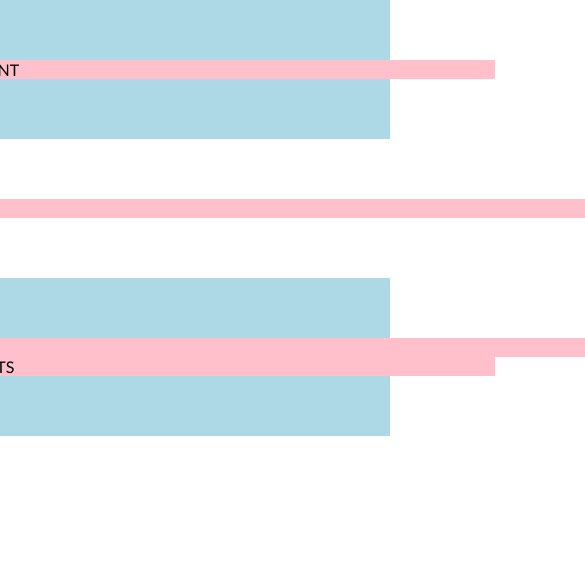
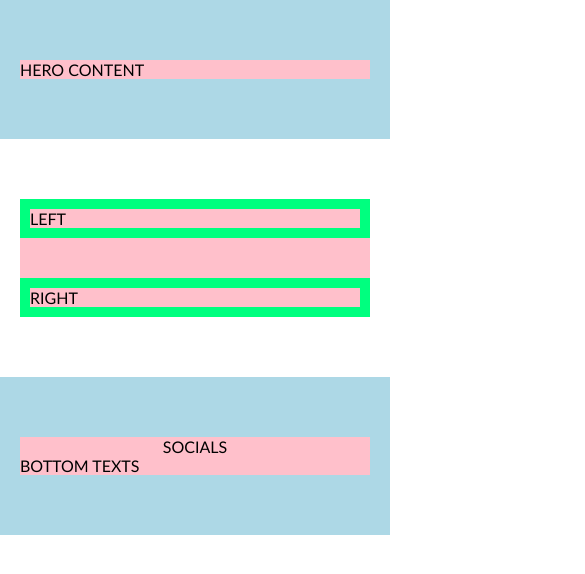
Before and after one commit to SilvijaZ/48-grupe-coming-soon, a website: page index.html in a window 390 px wide. Shown: the top 574 px of the page, 585 px wide, since content can reach past the window. Drawn offline with Linux system fonts and the light colour scheme.

Commit message:
layout with responsive

```diff
--- a/css/main.css
+++ b/css/main.css
@@ -64,6 +64,10 @@ DIV RED PRIKLAUSO:
 }
 
 .container > .row{
+    display: flex;
+    justify-content: center;
+    flex-wrap: wrap; /*jeigu netelpa kelia i nauja eilute*/
+    gap: 40px 0; /*40px vertical, 0 horizontal*/
     width: 1000px;
     margin-left: calc(50% - 500px);
     background-color: pink;
@@ -74,3 +78,55 @@ DIV RED PRIKLAUSO:
     margin-left: calc(50% - 300px);
     background-color: pink;
 }
+
+.container .column{
+    width: 50%;
+    border: 10px solid springgreen;
+}
+
+.container .column.short{
+    width: 40%;
+    margin-left: auto;
+}
+
+@media (max-width: 1100px){
+    .container > .row{
+        width: 800px;
+        margin-left: calc(50% - 400px);
+    }
+}
+
+@media (max-width: 900px){
+    .container > .row{
+        /*flex-direction: column;*/
+        width: 600px;
+        margin-left: calc(50% - 300px);
+    }
+    .container .column{
+        width: 100%
+    }
+    .container .column.short{
+        width: 100%;/*inherit - paveldi plota*/
+       margin-left: unset;
+    }
+}
+
+@media (max-width: 700px){
+    .container > .row,
+    .container > .row-short{
+        width: 400px;
+        margin-left: calc(50% - 200px);
+    }
+}
+
+@media (max-width: 440px){
+    .container{
+        padding-left: 20px;
+        padding-right: 20px;
+    }
+    .container > .row,
+    .container > .row-short{
+        width: 100%;
+        margin-left: 0;
+    }
+}
--- a/index.html
+++ b/index.html
@@ -24,12 +24,17 @@
         </section>
 
         <section class="container">
-            <div class="row">MAIN CONTENT</div>
+            <div class="row">
+                <div class="column">LEFT</div>
+                <div class="column short">RIGHT</div>
+            </div>
         </section>
     </main>
 
     <footer class="container bg-blue">
-        <div class="row">SOCIALS</div>
+        <div class="row socials">
+            SOCIALS
+    </div>
         <div class="row-short">BOTTOM TEXTS</div>
     </footer>
 </body>
```
